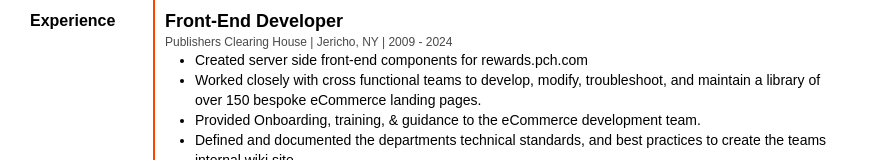
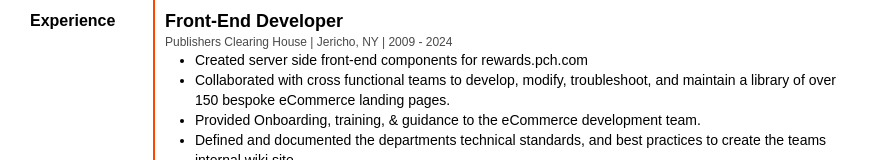
Before and after one commit to VDawson1181/Portfolio_Site_V2, a React (Vite) app: page / in a window 1280 px wide. Shown: the part 1237-1397 px from the top of the page, without its empty margins (0-873 px from the left). Built offline with nearby package versions, Linux system fonts and the light colour scheme; a web font is replaced by a local one.

Commit message:
Language change in resume...

```diff
--- a/components/Resume/Resume.jsx
+++ b/components/Resume/Resume.jsx
@@ -58,7 +58,7 @@ const Resume = () => {
                                     <ul className='responsibilityList'>
 
                                         <li>Created server side front-end components for rewards.pch.com</li>
-                                        <li>Worked closely with cross functional teams to develop, modify, troubleshoot, and maintain a library of over 150 bespoke eCommerce landing pages.</li>
+                                        <li>Collaborated with cross functional teams to develop, modify, troubleshoot, and maintain a library of over 150 bespoke eCommerce landing pages.</li>
                                         <li>Provided Onboarding, training, & guidance to the eCommerce development team.</li>
                                         <li>Defined and documented the departments technical standards, and  best practices to create the teams internal wiki site.</li>
                                     </ul>
```
